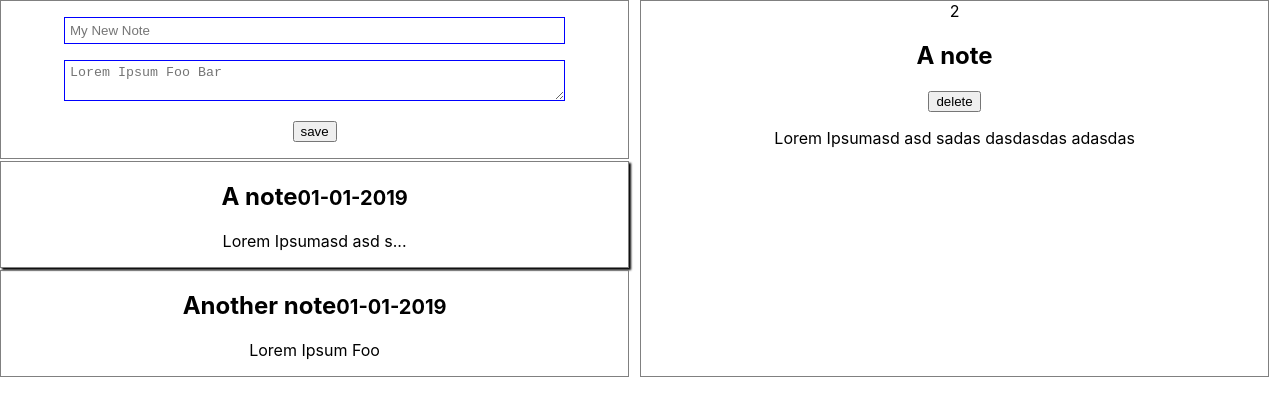
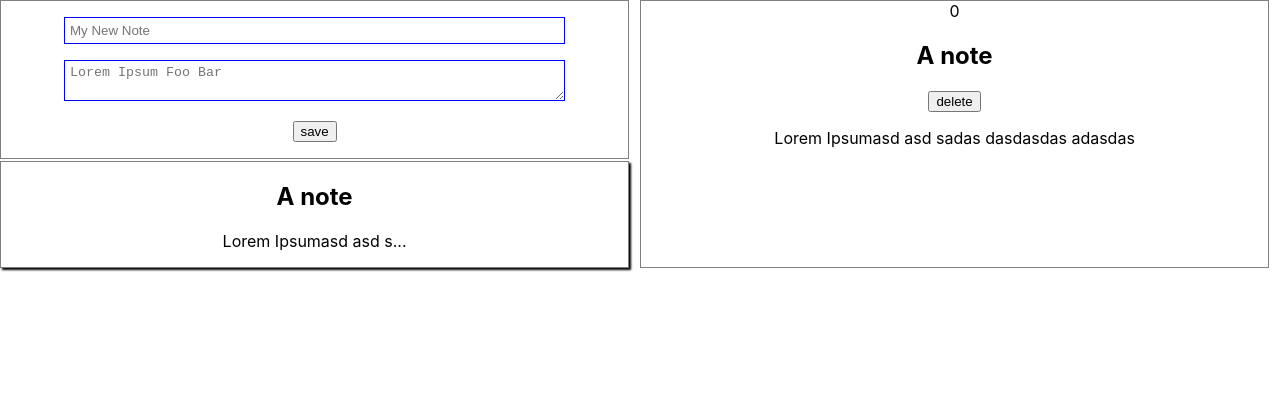
Before and after one commit to sm0k1nggnu/notes, a React (Create React App) app: page / in a window 1280 px wide. Shown: the top 416 px of the page. Built offline with nearby package versions, Linux system fonts and the light colour scheme.

Commit message:
redux, still a few bugs though

```diff
--- a/package.json
+++ b/package.json
@@ -6,7 +6,9 @@
     "radium": "^0.25.1",
     "react": "^16.8.3",
     "react-dom": "^16.8.3",
+    "react-redux": "^6.0.1",
     "react-scripts": "2.1.5",
+    "redux": "^4.0.1",
     "styled-components": "^4.1.3"
   },
   "scripts": {
--- a/src/AddNote/AddNote.js
+++ b/src/AddNote/AddNote.js
@@ -1,39 +1,14 @@
 import React, { Component } from 'react';
+import { connect } from 'react-redux';
 import './AddNote.css';
 
 // const addnote = (props) => {
 class AddNote extends Component {
     state = {
-        lastNoteId : 4,
-        content: '',
-        title: '',
         notes : [
-            {id:5, title: '',content: ''}
+            {title: '',content: ''}
         ]
     }
-
-    postDataHandler = (e) => {
-        console.log("postdatahandler")
-        console.log(this.state.title)
-        console.log(this.state.content)
-        // const data = {
-        //     title: this.state.title,
-        //     body: this.state.content
-        // }
-        let noteId = this.state.lastNoteId++;
-        let newNote = {id: noteId, content: '', dateAdded: '01-01-2019'};
-        newNote = {
-          content: this.state.content
-        };
-        const newNotes = [
-          newNote,
-          ...this.state.notes
-        ]
-        this.setState(
-          {notes: newNotes}
-        )
-    }
-
      render() {
         return (
             <div className="AddNote">
@@ -52,7 +27,8 @@ class AddNote extends Component {
                 >
                 </textarea>
                 <button
-                    onClick={(event) => this.postDataHandler(event)}
+                    // onClick={(event) => this.postDataHandler(event)}
+                    onClick={(event) => this.props.onAddNote({title: this.state.title, content: this.state.content})}
                     className="AddNote__Save"
                 >save</button>
             </div>
@@ -60,4 +36,16 @@ class AddNote extends Component {
     }
 }
 
-export default AddNote;
+const mapStateToProps = state => {
+    return {
+        storedNotes: state.notes
+    };
+  }
+
+  const mapDispatchToProps = dispatch => {
+    return {
+        onAddNote: (event) => dispatch({type: 'ADD_NOTE', title: event.title, content: event.content}),
+    };
+  }
+
+export default connect(mapStateToProps, mapDispatchToProps)(AddNote);
--- a/src/App.js
+++ b/src/App.js
@@ -1,132 +1,97 @@
 import React, { Component } from 'react';
-// import Person from './Person/Person';
+import { connect } from 'react-redux';
 import Note from './Note/Note';
 import AddNote from './AddNote/AddNote';
 import './App.css';
 
 class App extends Component {
   state = {
-    notes : [
-      {id: 1, title: 'A note', content: 'Lorem Ipsumasd asd sadas dasdasdas adasdas', dateAdded: '01-01-2019'},
-      {id: 2, title: 'Another note', content: 'Lorem Ipsum Foo', dateAdded: '01-01-2019'}
-    ],
     showNote: 0,
     lastNoteId: 2
   }
 
-  nameChangedHandler = (event, id) => {
-    console.log('changed' + event)
-    //let newpersons = [{name: "Blanas", age:17}, ...this.state.persons]
-    const personIndex = this.state.persons.findIndex(p => {
-      return p.id === id
-    } )
-
-    const person = {
-      ...this.state.persons[personIndex]
-    }
-
-    person.name = event.target.value;
-    const persons = [...this.state.persons]
-    persons[personIndex] = person;
-    this.setState(
-      {persons : persons})
-  }
-
-  addNewNote = (event, id) => {
-    console.log(event.target.value)
-    // let noteId = this.state.lastNoteId++;
-    // let newNote = {id: noteId, content: '', dateAdded: '01-01-2019'};
-    // newNote = {
-    //   content: event.target.value
-    // };
-    // console.dir(newNote)
-    // const newNotes = [
-    //   newNote,
-    //   ...this.state.notes
-    // ]
-    // console.dir(newNotes)
-    // this.setState(
-    //   {notes: newNotes}
-    // )
-  }
-
-  saveNewNote = (event, id) => {
-    console.log('saved')
-    // let noteId = this.state.lastNoteId++;
-    // let newNote = {id: noteId, content: '', dateAdded: '01-01-2019'};
-    // newNote = {
-    //   content: event.target.value
-    // };
-    // const newNotes = [
-    //   newNote,
-    //   ...this.state.notes
-    // ]
-    // this.setState(
-    //   {notes: newNotes}
-    // )
-  }
-
-  deleteNote = (event, id) => {
-    const notes =  [...this.state.notes];
-    notes.splice(id, 1)
-    this.setState(
-      {notes : [
-        ...notes
-    ]})
-  }
-
   selectNoteHandler = (index) => {
     //alert(index)
-    this.setState({showNote: index});
+    let id = this.props.storedNotes[index].id
+    console.log("select note handler" + id)
+    this.setState({showNote: id});
   }
 
   render() {
     let notes = null;
-    let note = null;
-    if(this.state.notes.length > 0) {
+    if(this.props.storedNotes) {
       notes =  (
         <div>
-          {this.state.notes.map((note, index) => {
-            let cn = (this.state.showNote === index) ? 'active' : '';
+          {this.props.storedNotes.map((note, index) => {
+            let cn = (this.props.showNote === index) ? 'active' : '';
             return <Note
               key={ index }
               active={ cn }
               title={ note.title }
               content={ note.content }
-              date={ note.dateAdded }
-              click={() => this.selectNoteHandler(index)}
+              //date={ note.id }
+              click={() => this.props.onSelectNote({id: note.id})}
               />
           })}
       </div>
       )
+    } else {
+      notes = (
+        <p>No Notes</p>
+      )
     }
-    if(this.state.notes.length > 0) {
+    //single note
+    let note = null;
+    let noteId = null;
+    if(this.props.storedNotes.length > 0) {
+      noteId = this.props.storedNotes.length-1;//this.props.storedNotes.findIndex(note => note.id === this.props.showNote);
+
+    if(this.props.showNote !== null) {
+        noteId = this.props.storedNotes.findIndex(note => note.id === this.props.showNote)
+      }
+      //console.log("note id index" + noteId + "shownote " +  this.props.showNote)
       note = (
-        <div className="Note">
-          { this.state.lastNoteId }
-          <h2>{ this.state.notes[this.state.showNote].title }</h2>
+        <div className="Note" key={ noteId }>{ noteId }
+          <h2>{ this.props.storedNotes[noteId].title }</h2>
           <button
-            onClick={(event) => this.deleteNote(event, this.state.showNote)}>delete
+            onClick={() => this.props.onDeleteNote({id: this.props.showNote})}>delete
           </button>
-          <p>{ this.state.notes[this.state.showNote].content }</p>
+          <p>{ this.props.storedNotes[noteId].content }</p>
         </div>
         )
+      } else {
+        note = (<p></p>)
       }
 
     return (
       <div className="App">
         <div className="NotesList">
-        <AddNote
-          changed={(event) => this.addNewNote(event)}
-          save={(event) => this.saveNewNote(event)}
-        />
+          <AddNote
+            changed={(event) => this.addNewNote(event)}
+            save={(event) => this.saveNewNote(event)}
+            clicked={this.props.onAddNote}
+          />
          { notes }
         </div>
          { note }
-
       </div>
     );
   }
 }
 
-export default App;
+const mapStateToProps = state => {
+  return {
+      storedNotes: state.notes,
+      showNote: state.showNote,
+      lastNoteId: state.lastNoteId
+  };
+}
+
+const mapDispatchToProps = dispatch => {
+  return {
+      onDeleteNote: (event) => dispatch({type: 'DELETE_NOTE', noteId: event.id}),
+      onSelectNote: (event) => dispatch({type: 'SELECT_NOTE', noteId: event.id})
+  };
+}
+
+export default connect(mapStateToProps, mapDispatchToProps)(App);
--- a/src/Note/Note.js
+++ b/src/Note/Note.js
@@ -5,10 +5,12 @@ const note = (props) => {
     let classes = [];
     classes.push('Note');
     props.active ? classes.push(props.active) : classes.push('')
+    console.table(props)
     return (
         <div
             className={classes.join(' ')}
             onClick={ props.click }
+            key={ props.key }
         >
             <h2>{ props.title}<small>{ props.date }</small></h2>
             <p>{ props.content.length >= 20 ? `${props.content.substring(0,20)}...` : props.content }</p>
--- a/src/Person/Person.css
+++ /dev/null
@@ -1,6 +0,0 @@
-.Person {
-    width: 60%;
-    border: 1px solid grey;
-    margin: 0 0 2px 0;
-    cursor: pointer
-}
--- a/src/index.js
+++ b/src/index.js
@@ -1,10 +1,15 @@
 import React from 'react';
 import ReactDOM from 'react-dom';
+import { createStore } from 'redux';
+import { Provider } from 'react-redux';
 import './index.css';
 import App from './App';
 import * as serviceWorker from './serviceWorker';
+import reducer from './store/reducer'
 
-ReactDOM.render(<App />, document.getElementById('root'));
+const store = createStore(reducer);
+
+ReactDOM.render(<Provider store={store}><App /></Provider>, document.getElementById('root'));
 
 // If you want your app to work offline and load faster, you can change
 // unregister() to register() below. Note this comes with some pitfalls.
--- /dev/null
+++ b/src/store/reducer.js
@@ -0,0 +1,50 @@
+const initialState = {
+    notes : [
+        {id: 0, title: 'A note', content: 'Lorem Ipsumasd asd sadas dasdasdas adasdas'},
+    ],
+    showNote: 0,
+    lastNoteId: 0
+}
+
+const reducer = (state = initialState, action) => {
+    console.table(state)
+    switch (action.type) {
+        case 'ADD_NOTE':
+            //console.table(action)
+            console.log(state.lastNoteId)
+            const newId = Date.now()//state.lastNoteId  ? state.lastNoteId + 1 : 1;
+            console.log(newId)
+            return {
+                ...state,
+                showNote: newId,
+                lastNoteId: newId,
+                notes: state.notes.concat({
+                    id: newId,
+                    title: action.title,
+                    content: action.content
+                })
+            }
+        case 'DELETE_NOTE':
+            const noteId = action.noteId;
+            let notesArray = state.notes.filter(note => note.id !== noteId)
+            return {
+                ...state,
+                showNote: null,
+                notes: notesArray
+            }
+        case 'SELECT_NOTE':
+            //console.table("select note " +  action.noteId)
+            const id = action.noteId;
+            return {
+                ...state,
+                showNote: id
+            }
+        default:
+            return {
+                ...state
+            }
+    }
+    return state;
+};
+
+export default reducer;
```
Also changed, not shown: src/Person/Person.js (deleted, +0 -14 lines), 1 other file (tests, documents, lock files or other folders).
